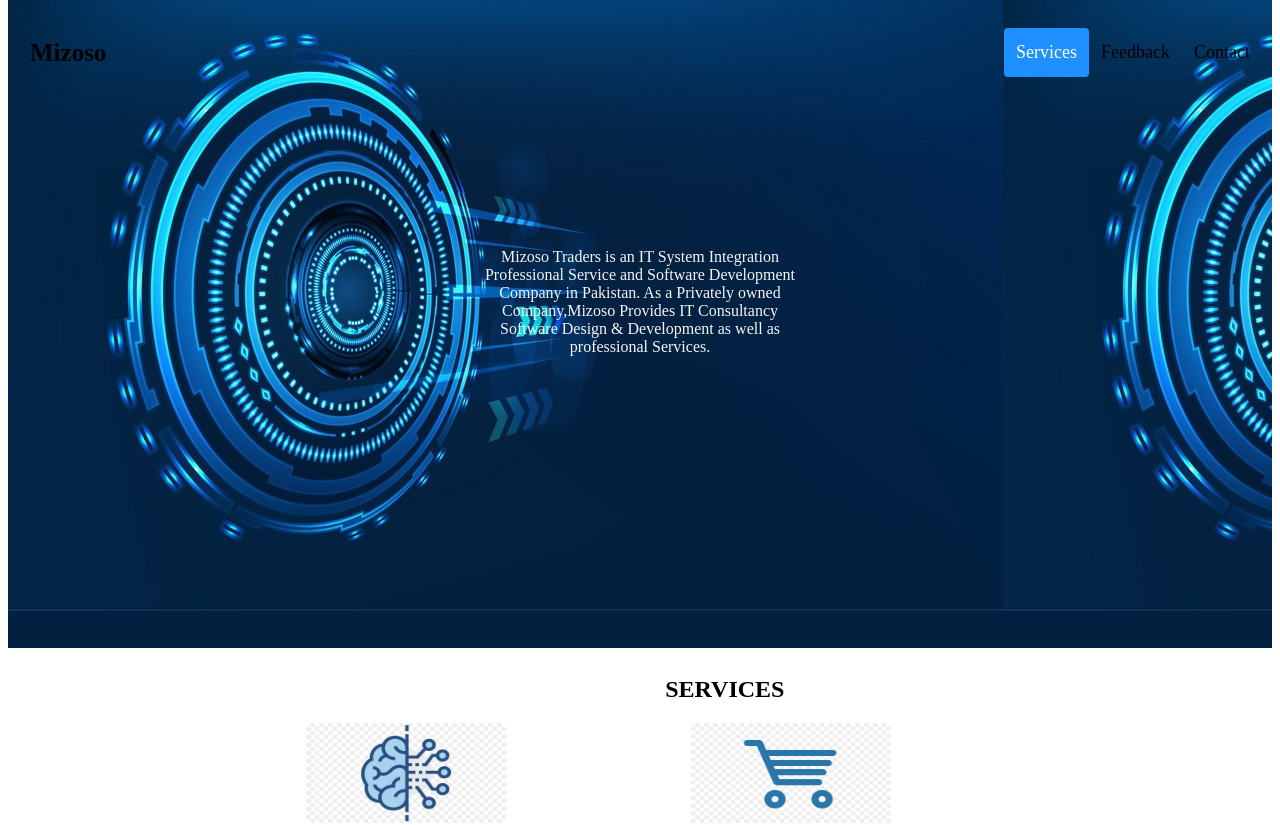
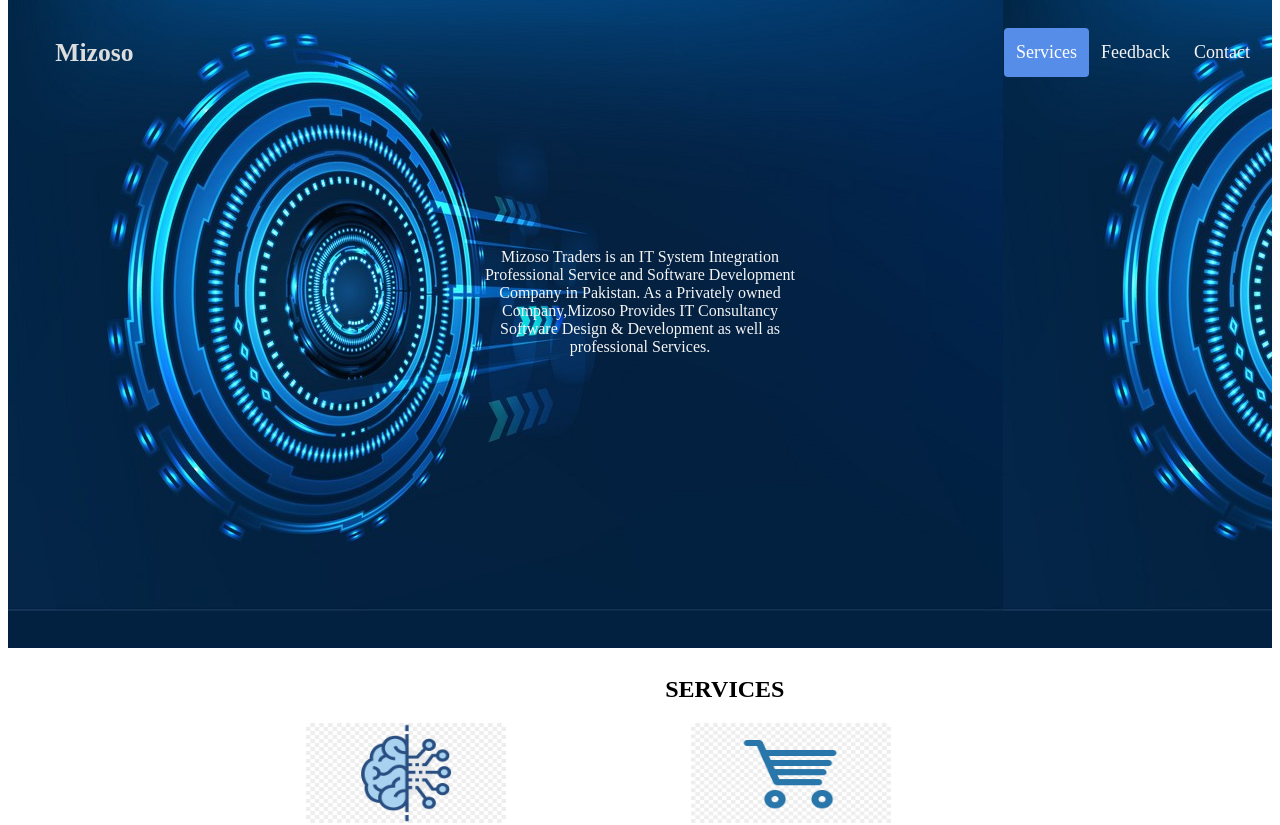
Before and after one commit to arsamawan/Miz-Corporate, an Angular app: page /header in a window 1280 px wide. Shown: the top 825 px of the page. Built offline with nearby package versions, Linux system fonts and the light colour scheme.

Commit message:
Header Changes

```diff
--- a/src/app/header/header.component.css
+++ b/src/app/header/header.component.css
@@ -18,7 +18,7 @@ body {
 
 .header a {
   float: left;
-  color: black;
+  color: whitesmoke;
   text-align: center;
   padding: 12px;
   text-decoration: none;
@@ -28,17 +28,19 @@ body {
 }
 
 .header a.logo {
-  font-size: 25px;
+  font-size: 2vw;
   font-weight: bold;
+  color: #dddddd;
+  padding-left: 3%;
 }
 
 .header a:hover {
-  background-color: #ddd;
+  background-color: #558DE8;
   color: black;
 }
 
 .header a.active {
-  background-color: dodgerblue;
+  background-color: #558DE8;
   color: white;
 }
 
--- a/src/app/header/header.component.html
+++ b/src/app/header/header.component.html
@@ -1,8 +1,13 @@
 <div class="header">
+
   <a href="#default" class="logo">Mizoso</a>
+
   <div class="header-right">
+
     <a class="active" href="#home">Services</a>
     <a href="#contact">Feedback</a>
     <a href="#about">Contact</a>
+
   </div>
+
 </div>
```
